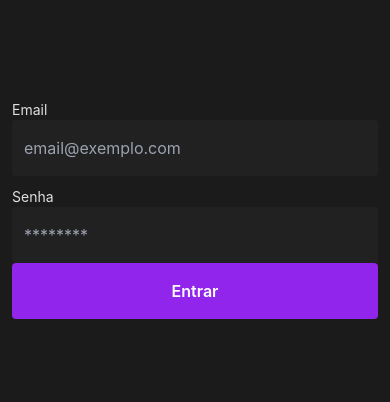
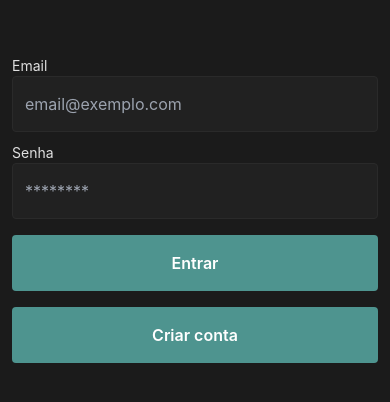
Before and after one commit to Quindinzao/rn-wayc, a React Native app: screen /Login in a window 390 px wide. Shown: the part 218-620 px from the top of the page. Built offline with nearby package versions, Linux system fonts and the light colour scheme; no server answers.

Commit message:
adiciona Toast e Async Storage para auxiliarem na autenticação do usuário

```diff
--- a/App.tsx
+++ b/App.tsx
@@ -1,10 +1,12 @@
 import { AuthProvider } from '@/contexts/AuthContext';
 import RootNavigator from '@/navigation/RootNavigator';
+import Toast from 'react-native-toast-message';
 
 export default function App() {
   return (
     <AuthProvider>
       <RootNavigator />
+      <Toast />
     </AuthProvider>
   );
 }
--- a/package.json
+++ b/package.json
@@ -9,7 +9,7 @@
     "web": "expo start --web"
   },
   "dependencies": {
-    "@react-native-async-storage/async-storage": "^2.2.0",
+    "@react-native-async-storage/async-storage": "2.2.0",
     "@react-navigation/bottom-tabs": "^7.8.12",
     "@react-navigation/native": "^7.1.25",
     "@react-navigation/native-stack": "^7.8.6",
@@ -22,6 +22,7 @@
     "react-native": "0.81.5",
     "react-native-safe-area-context": "~5.6.0",
     "react-native-screens": "~4.16.0",
+    "react-native-toast-message": "^2.3.3",
     "zod": "^4.2.1"
   },
   "devDependencies": {
--- a/src/components/ButtonComponent.tsx
+++ b/src/components/ButtonComponent.tsx
@@ -28,9 +28,10 @@ const styles = StyleSheet.create({
     width: "100%",
     height: 56,
     borderRadius: 4,
-    backgroundColor: "#9225eb",
+    backgroundColor: "#4e948f",
     alignItems: "center",
     justifyContent: "center",
+    marginTop: 16,
   },
   disabled: {
     opacity: 0.5,
--- a/src/components/TextInputComponent.tsx
+++ b/src/components/TextInputComponent.tsx
@@ -1,36 +1,29 @@
-// components/TextInputComponent.tsx
-import { StyleSheet, Text, TextInput, View } from 'react-native';
+import { StyleSheet, Text, TextInput, TextInputProps, View } from 'react-native';
 
-interface TextInputComponentProps {
+interface TextInputComponentProps extends TextInputProps {
   label?: string;
-  value: string;
-  onChangeText: (text: string) => void;
-  placeholder?: string;
-  secureTextEntry?: boolean;
-  autoCapitalize?: 'none' | 'sentences' | 'words' | 'characters';
+  error?: string | null;
 }
 
 export function TextInputComponent({
   label,
-  value,
-  onChangeText,
-  placeholder,
-  secureTextEntry = false,
-  autoCapitalize = 'none',
+  error,
+  ...props
 }: TextInputComponentProps) {
   return (
     <View style={styles.container}>
       {label && <Text style={styles.label}>{label}</Text>}
 
       <TextInput
-        style={styles.input}
-        value={value}
-        onChangeText={onChangeText}
-        placeholder={placeholder}
-        secureTextEntry={secureTextEntry}
-        autoCapitalize={autoCapitalize}
+        {...props}
+        style={[
+          styles.input,
+          error && styles.inputError,
+        ]}
         placeholderTextColor="#9CA3AF"
       />
+
+      {error && <Text style={styles.errorText}>{error}</Text>}
     </View>
   );
 }
@@ -52,5 +45,15 @@ const styles = StyleSheet.create({
     fontSize: 16,
     color: '#cfcfcf',
     backgroundColor: '#212121',
+    borderWidth: 1,
+    borderColor: '#2a2a2a',
+  },
+  inputError: {
+    borderColor: '#b91c1c',
+  },
+  errorText: {
+    marginTop: 4,
+    fontSize: 12,
+    color: '#fca5a5',
   },
 });
--- a/src/contexts/AuthContext.tsx
+++ b/src/contexts/AuthContext.tsx
@@ -5,7 +5,9 @@ import { supabase } from '@/services/supabase';
 interface AuthContextData {
   isAuthenticated: boolean;
   user: any;
+  loading: boolean;
   signIn(email: string, password: string): Promise<void>;
+  signUp(email: string, password: string): Promise<void>;
   signOut(): Promise<void>;
 }
 
@@ -13,8 +15,14 @@ const AuthContext = createContext<AuthContextData>({} as AuthContextData);
 
 export function AuthProvider({ children }: { children: ReactNode }) {
   const [user, setUser] = useState<any>(null);
+  const [loading, setLoading] = useState(true);
 
   useEffect(() => {
+    supabase.auth.getSession().then(({ data }) => {
+      setUser(data.session?.user ?? null);
+      setLoading(false);
+    });
+
     const {
       data: { subscription },
     } = supabase.auth.onAuthStateChange((_event, session) => {
@@ -25,8 +33,11 @@ export function AuthProvider({ children }: { children: ReactNode }) {
   }, []);
 
   async function signIn(email: string, password: string) {
-    const { user } = await authService.loginWithEmail(email, password);
-    setUser(user);
+    await authService.loginWithEmail(email, password);
+  }
+
+  async function signUp(email: string, password: string) {
+    await authService.registerWithEmail(email, password);
   }
 
   async function signOut() {
@@ -39,7 +50,9 @@ export function AuthProvider({ children }: { children: ReactNode }) {
       value={{
         isAuthenticated: !!user,
         user,
+        loading,
         signIn,
+        signUp,
         signOut,
       }}
     >
--- a/src/navigation/AppTabs.tsx
+++ b/src/navigation/AppTabs.tsx
@@ -1,14 +1,14 @@
-import { createBottomTabNavigator } from '@react-navigation/bottom-tabs';
+import { createNativeStackNavigator } from '@react-navigation/native-stack';
 import FeedScreen from '@/screens/FeedScreen';
 import AddPhotoScreen from '@/screens/AddPhotosScreen';
 
-const Tab = createBottomTabNavigator();
+const Stack = createNativeStackNavigator();
 
-export default function AppTabs() {
+export default function AppStack() {
   return (
-    <Tab.Navigator screenOptions={{ headerShown: false }}>
-      <Tab.Screen name="Feed" component={FeedScreen} />
-      <Tab.Screen name="AddPhoto" component={AddPhotoScreen} />
-    </Tab.Navigator>
+    <Stack.Navigator screenOptions={{ headerShown: false }}>
+      <Stack.Screen name="Feed" component={FeedScreen} />
+      <Stack.Screen name="AddPhoto" component={AddPhotoScreen} />
+    </Stack.Navigator>
   );
 }
--- a/src/navigation/RootNavigator.tsx
+++ b/src/navigation/RootNavigator.tsx
@@ -1,10 +1,19 @@
 import { NavigationContainer } from '@react-navigation/native';
+import { View, ActivityIndicator, StyleSheet } from 'react-native';
 import { useAuth } from '@/contexts/AuthContext';
 import AuthStack from '@/navigation/AuthStack';
 import AppTabs from '@/navigation/AppTabs';
 
 export default function RootNavigator() {
-  const { isAuthenticated } = useAuth();
+  const { isAuthenticated, loading } = useAuth();
+
+  if (loading) {
+    return (
+      <View style={styles.container}>
+        <ActivityIndicator size="large" />
+      </View>
+    );
+  }
 
   return (
     <NavigationContainer>
@@ -12,3 +21,12 @@ export default function RootNavigator() {
     </NavigationContainer>
   );
 }
+
+const styles = StyleSheet.create({
+  container: {
+    flex: 1,
+    justifyContent: 'center',
+    alignItems: 'center',
+    backgroundColor: '#121212',
+  },
+});
--- a/src/screens/AuthScreen.tsx
+++ b/src/screens/AuthScreen.tsx
@@ -1,24 +1,55 @@
 import { ButtonComponent } from '@/components/ButtonComponent';
-import { ErrorComponent } from '@/components/ErrorComponent';
 import { TextInputComponent } from '@/components/TextInputComponent';
 import { useAuth } from '@/contexts/AuthContext';
 import { loginSchema } from '@/utils/validators/auth';
+import { showErrorToast } from '@/utils/toast';
 import { useState } from 'react';
-import { Button, StyleSheet, Text, View } from 'react-native';
+import { StyleSheet, View } from 'react-native';
 
 export default function AuthScreen() {
-  const { signIn } = useAuth();
+  const { signIn, signUp } = useAuth();
+
   const [email, setEmail] = useState('');
   const [password, setPassword] = useState('');
-  const [error, setError] = useState<string | null>(null);
+  const [emailError, setEmailError] = useState<string | null>(null);
+  const [passwordError, setPasswordError] = useState<string | null>(null);
+
+  function validateForm() {
+    const result = loginSchema.safeParse({ email, password });
+
+    if (!result.success) {
+      const errors = result.error.flatten().fieldErrors;
+
+      setEmailError(errors.email?.[0] ?? null);
+      setPasswordError(errors.password?.[0] ?? null);
+
+      showErrorToast('Verifique os campos');
+      return false;
+    }
+
+    setEmailError(null);
+    setPasswordError(null);
+    return true;
+  }
 
   async function handleLogin() {
+    if (!validateForm()) return;
+
     try {
       await signIn(email, password);
-      setError(null);
     } catch (err: any) {
-      console.log(err);
-      setError(err?.description || "Erro ao autenticar");
+      showErrorToast(err?.description || 'Erro ao autenticar');
+    }
+  }
+
+  async function handleRegister() {
+    if (!validateForm()) return;
+
+    try {
+      await signUp(email, password);
+      showErrorToast('Conta criada com sucesso'); // ou toast de sucesso
+    } catch (err: any) {
+      showErrorToast(err?.description || 'Erro ao criar conta');
     }
   }
 
@@ -29,6 +60,8 @@ export default function AuthScreen() {
         value={email}
         onChangeText={setEmail}
         placeholder="email@exemplo.com"
+        keyboardType="email-address"
+        error={emailError}
       />
 
       <TextInputComponent
@@ -37,6 +70,7 @@ export default function AuthScreen() {
         onChangeText={setPassword}
         placeholder="********"
         secureTextEntry
+        error={passwordError}
       />
 
       <ButtonComponent
@@ -44,7 +78,10 @@ export default function AuthScreen() {
         onPress={handleLogin}
       />
 
-      <ErrorComponent error={error} />
+      <ButtonComponent
+        title="Criar conta"
+        onPress={handleRegister}
+      />
     </View>
   );
 }
--- a/src/services/supabase.ts
+++ b/src/services/supabase.ts
@@ -1,6 +1,15 @@
 import { createClient } from '@supabase/supabase-js';
+import AsyncStorage from '@react-native-async-storage/async-storage';
 
 export const supabase = createClient(
   process.env.EXPO_PUBLIC_SUPABASE_URL!,
-  process.env.EXPO_PUBLIC_SUPABASE_ANON_KEY!
+  process.env.EXPO_PUBLIC_SUPABASE_ANON_KEY!,
+  {
+    auth: {
+      storage: AsyncStorage,
+      autoRefreshToken: true,
+      persistSession: true,
+      detectSessionInUrl: false,
+    },
+  }
 );
--- /dev/null
+++ b/src/utils/toast.ts
@@ -0,0 +1,19 @@
+import Toast from 'react-native-toast-message';
+
+export function showErrorToast(message: string) {
+  Toast.show({
+    type: 'error',
+    text1: 'Erro',
+    text2: message,
+    position: 'bottom',
+  });
+}
+
+export function showSuccessToast(message: string) {
+  Toast.show({
+    type: 'success',
+    text1: 'Sucesso',
+    text2: message,
+    position: 'bottom',
+  });
+}
```
Also changed, not shown: 1 other file (tests, documents, lock files or other folders).
